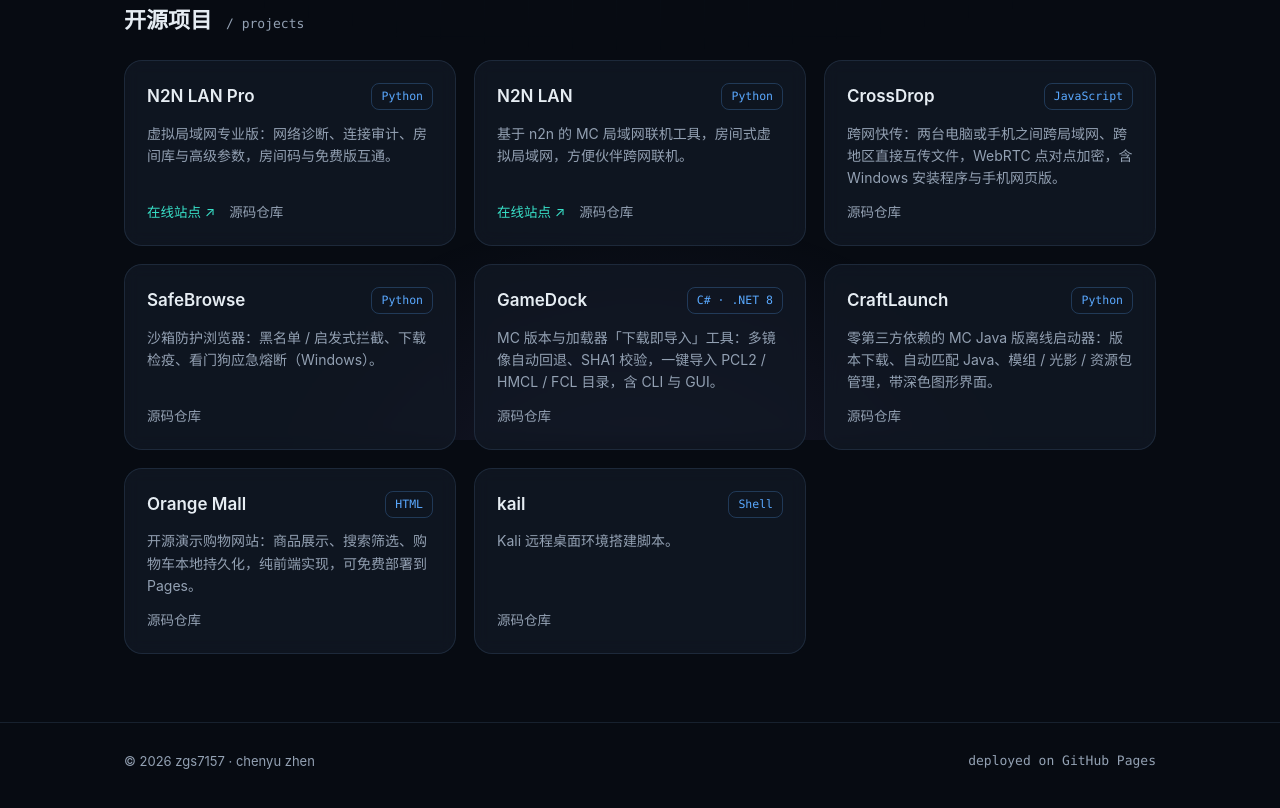
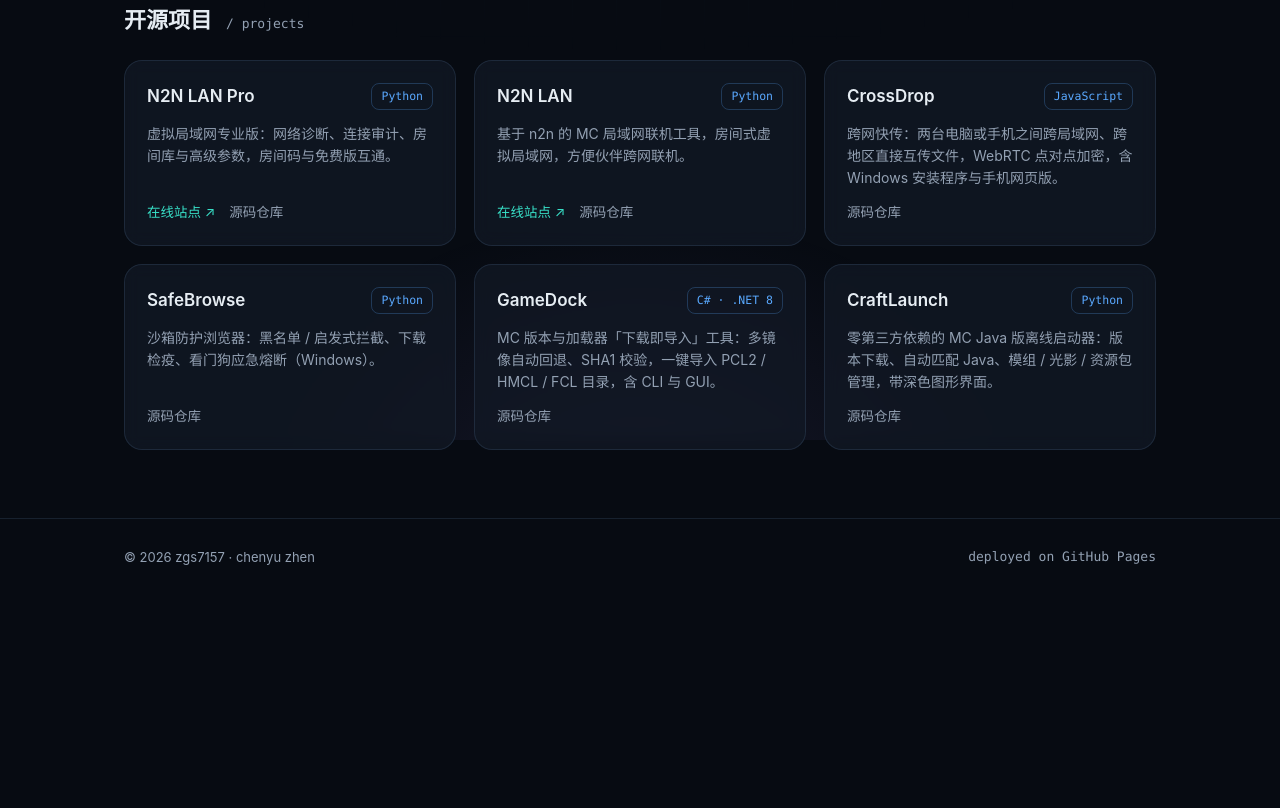
Before and after one commit to zgs7157/zgs7157.github.io, a plain HTML site: page index.html in a window 1280 px wide. Shown: the part 360-1168 px from the top of the page. After the commit the page ends 968 px from the top, so only its background shows below. Drawn offline with Linux system fonts and the light colour scheme.

Commit message:
Remove Orange Mall and kail cards

```diff
--- a/index.html
+++ b/index.html
@@ -206,28 +206,6 @@
         </div>
       </article>
 
-      <article class="card">
-        <div class="card-top">
-          <h3>Orange Mall</h3>
-          <span class="lang">HTML</span>
-        </div>
-        <p>开源演示购物网站：商品展示、搜索筛选、购物车本地持久化，纯前端实现，可免费部署到 Pages。</p>
-        <div class="card-links">
-          <a class="alt" href="https://github.com/zgs7157/orange-mall" target="_blank" rel="noopener">源码仓库</a>
-        </div>
-      </article>
-
-      <article class="card">
-        <div class="card-top">
-          <h3>kail</h3>
-          <span class="lang">Shell</span>
-        </div>
-        <p>Kali 远程桌面环境搭建脚本。</p>
-        <div class="card-links">
-          <a class="alt" href="https://github.com/zgs7157/kail" target="_blank" rel="noopener">源码仓库</a>
-        </div>
-      </article>
-
     </div>
   </section>
 </main>
```
